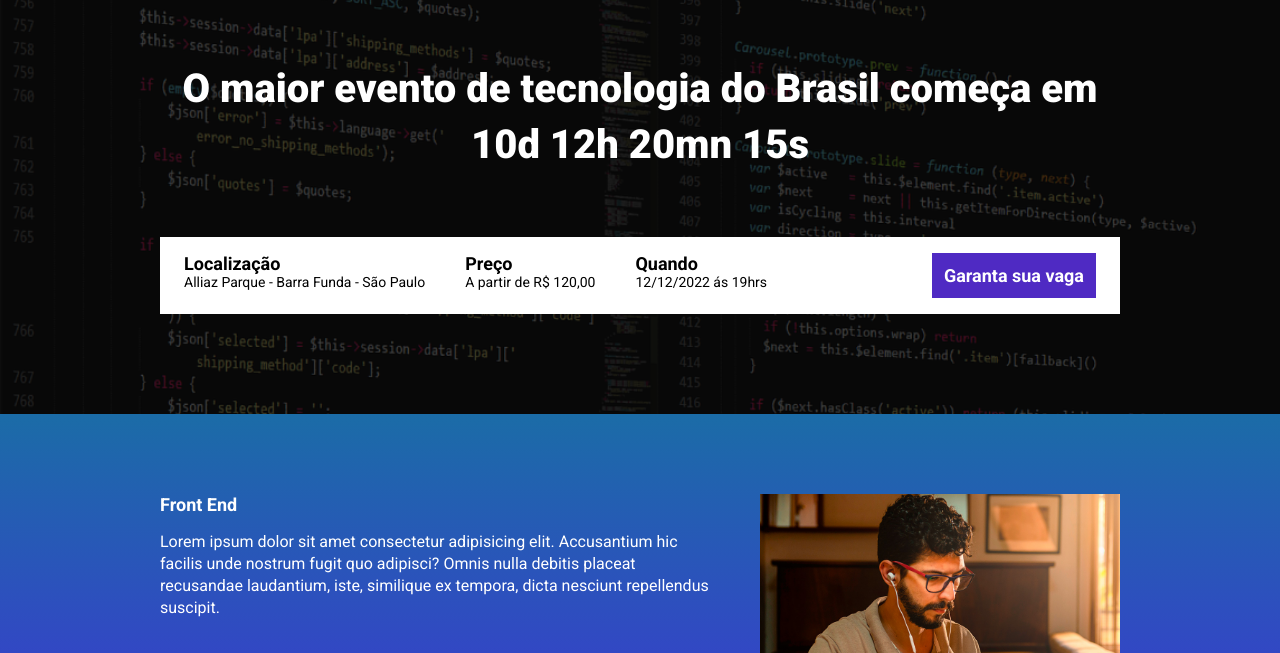
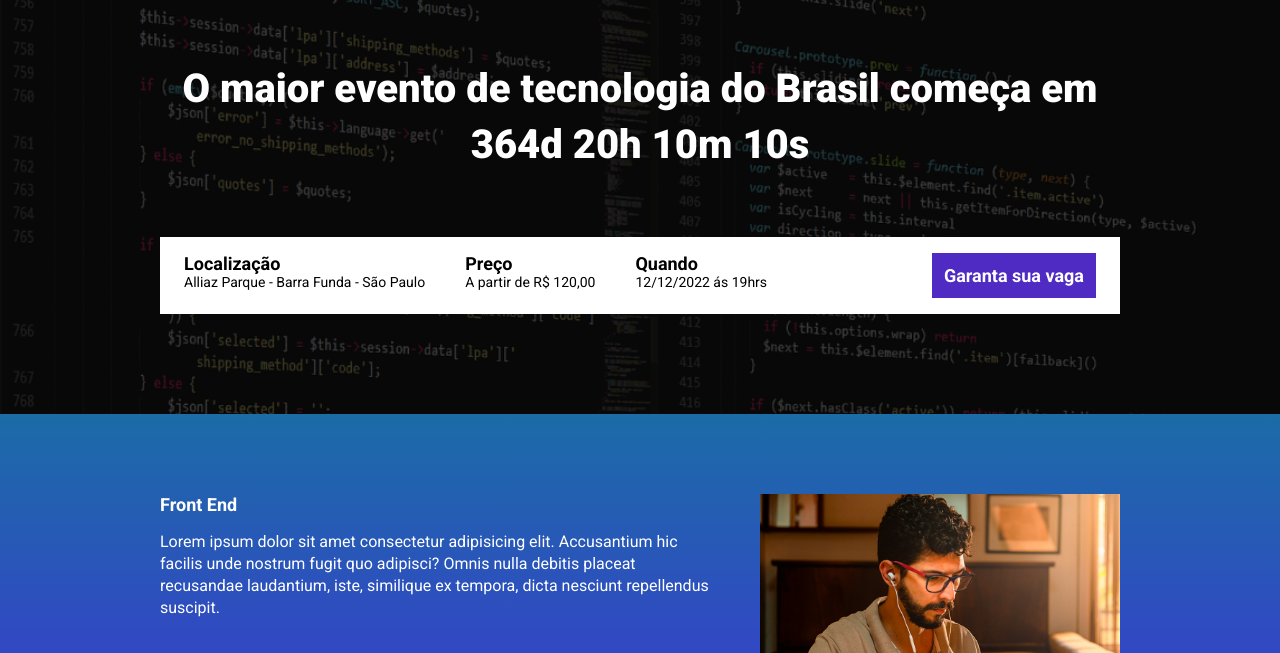
Before and after one commit to MATHEUSNUNES2023BR/ebac_techs_talks, a website built with Parcel: page src/index.html in a window 1280 px wide. Shown: the part 147-800 px from the top of the page. Built offline with nearby package versions, Linux system fonts and the light colour scheme.

Commit message:
Criando a contagem regressiva

```diff
--- a/package.json
+++ b/package.json
@@ -2,9 +2,9 @@
   "name": "evento",
   "version": "1.0.0",
   "description": "",
-  "main": "index.js",
   "scripts": {
     "dev": "parcel src/index.html src/sass/main.scss src/scripts/main.js",
+    "build": "parcel build src/index.html",
     "test": "echo \"Error: no test specified\" && exit 1"
   },
   "author": "",
--- a/src/index.html
+++ b/src/index.html
@@ -15,7 +15,7 @@
         <div class="container">
             <img class="hero__logo" src="images/ebac_logo.svg" alt="ebac_logo">
             <p class="hero__text">
-                O maior evento de tecnologia do Brasil começa em 10d 12h 20mn 15s
+                O maior evento de tecnologia do Brasil começa em <span id="contador"></span>
             </p>
             <div  class="infos-bar">
                 <ul class="infos-bar__infos">
--- a/src/scripts/main.js
+++ b/src/scripts/main.js
@@ -1 +1,24 @@
 AOS.init();
+const dataDoEvento = new Date("May 09, 2025 10:00:00")
+const timeStampDoEvento = dataDoEvento.getTime()
+
+const contaAsHoras = setInterval(()=>{
+    const agora = new Date()
+    const timeStampAtual = agora.getTime()
+
+    const distanciaAteOEvento = timeStampDoEvento - timeStampAtual
+
+    const diasEmMs = (1000 * 60 * 60 * 24)
+    const horaEmMs = (1000 * 60 * 60)
+    const MinutoEmMs = (1000 * 60)
+    const diasAteOEvento = Math.floor(distanciaAteOEvento / diasEmMs)
+    const horasAteOEvento = Math.floor((distanciaAteOEvento % diasEmMs) / horaEmMs)
+    const minutosAteOEvento = Math.floor((distanciaAteOEvento % horaEmMs) /  MinutoEmMs)
+    const segundosAteOEvento = Math.floor((distanciaAteOEvento % MinutoEmMs) /  1000)
+
+    document.getElementById('contador').innerHTML = `${diasAteOEvento}d ${horasAteOEvento}h ${minutosAteOEvento}m ${segundosAteOEvento}s`
+    if(distanciaAteOEvento < 0){
+        clearInterval(contaAsHoras)
+        document.getElementById('contador').innerHTML = 'Evento expirado'
+    }
+}, 1000)
```
